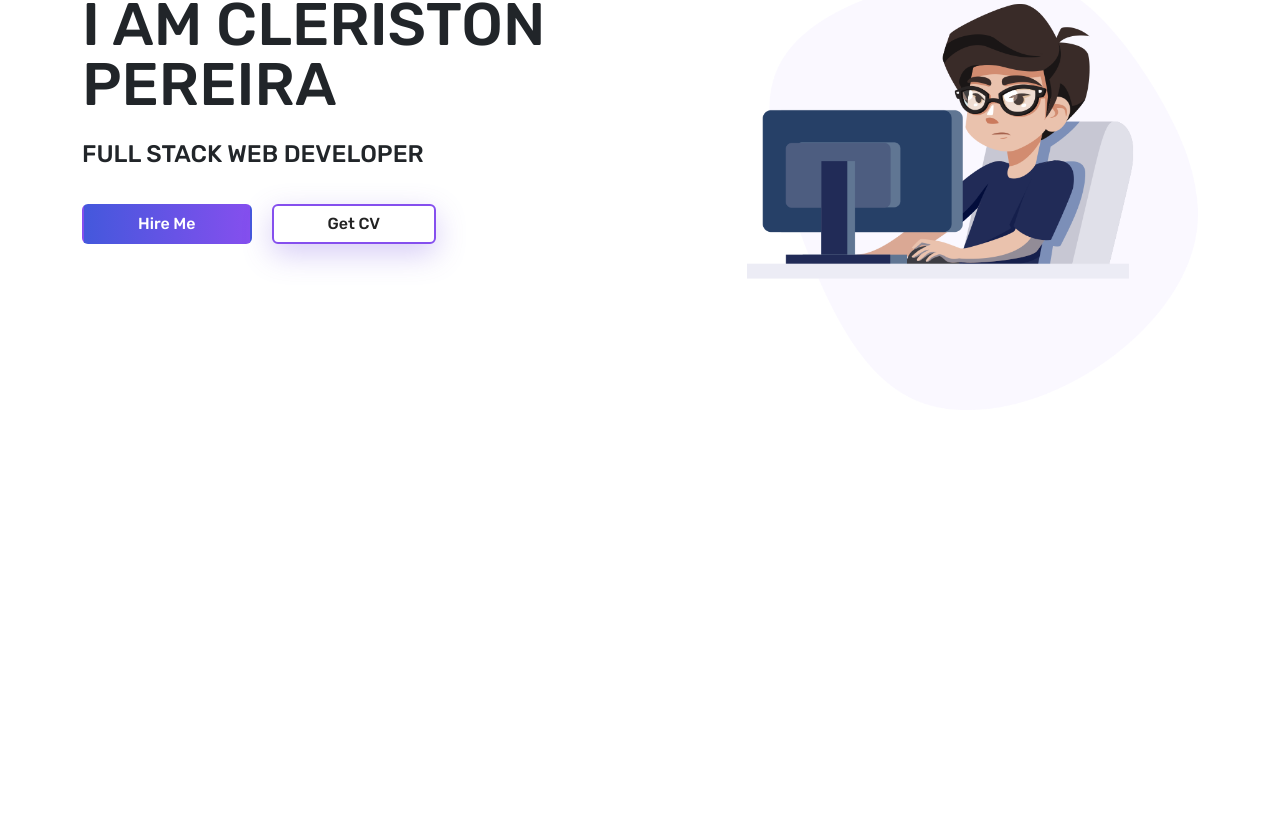
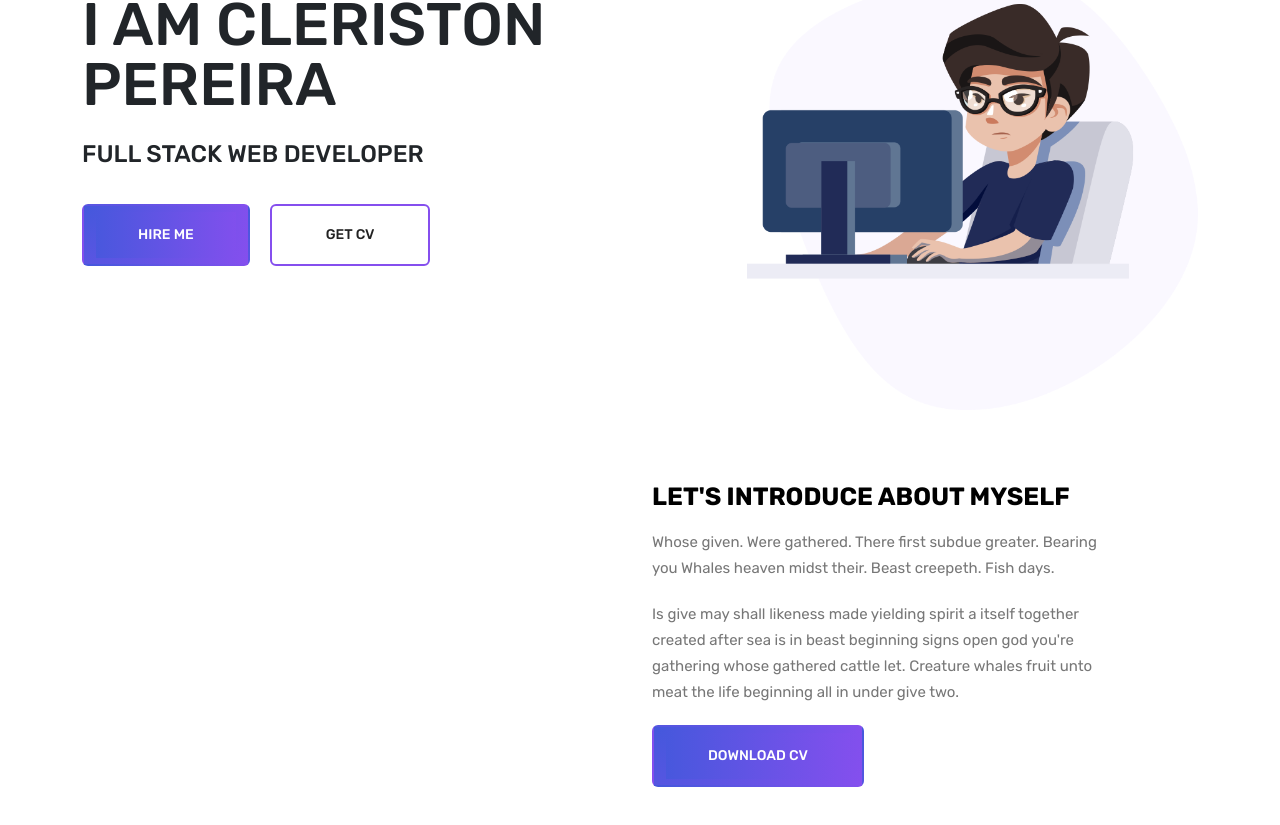
Before and after one commit to CleristonMP/my-portfolio, a Next.js app: page / in a window 1280 px wide. Shown: the part 323-1148 px from the top of the page. Before the commit the page ends 800 px from the top, so only its background shows below. Built offline with nearby package versions, Linux system fonts and the light colour scheme.

Commit message:
About section layout 320

```diff
--- a/src/app/globals.css
+++ b/src/app/globals.css
@@ -8,6 +8,7 @@
 
   --txt-white: #ffffff;
   --txt-dark: #222222;
+  --txt-gray: #777777;
 
   --shadow-blue: rgba(118, 85, 225, 0.3);
 }
@@ -34,3 +35,36 @@ a {
 .f1 {
   flex: 1 !important;
 }
+
+.custom-btn {
+  background-image: linear-gradient(
+      to right,
+      var(--bg-cyan) 0%,
+      var(--bg-purple) 100%
+    ),
+    radial-gradient(circle at top left, var(--bg-cyan), var(--bg-purple));
+  border: 2px solid transparent !important;
+  color: var(--txt-white) !important;
+  box-shadow: none;
+  transition: all 0.5s ease-in-out !important;
+  letter-spacing: 0px;
+  font-weight: 500 !important;
+  font-size: 14px !important;
+  line-height: 46px !important;
+  outline: none;
+  text-transform: uppercase;
+  background-clip: content-box, border-box;
+}
+
+.custom-btn:hover {
+  background-image: linear-gradient(var(--bg-white), var(--bg-white));
+  border: 2px solid var(--bg-purple) !important;
+  color: var(--txt-dark) !important;
+  box-shadow: none;
+  background-clip: border-box;
+  transition: all 0.5s ease-in-out !important;
+}
+
+.custom-btn span {
+  padding: 0 42px;
+}
--- a/src/app/page.tsx
+++ b/src/app/page.tsx
@@ -1,6 +1,8 @@
-import Header from "@/components/Header"
-import Presentation from "@/components/Presentation"
-import 'bootstrap/dist/css/bootstrap.css'
+import About from '@/components/About';
+import Header from '@/components/Header';
+import Presentation from '@/components/Presentation';
+import 'bootstrap/dist/css/bootstrap.css';
+import './globals.css';
 
 export default function Home() {
   return (
@@ -8,7 +10,8 @@ export default function Home() {
       <Header />
       <main>
         <Presentation />
+        <About />
       </main>
     </>
-  )
+  );
 }
--- /dev/null
+++ b/src/components/About/index.tsx
@@ -0,0 +1,40 @@
+import React from 'react';
+import Image from 'next/image';
+import aboutImg from '../../assets/imgs/about-me.png';
+
+import './styles.css';
+
+export default function About() {
+  return (
+    <section id="about" className="about_area section_gap">
+      <div className="container">
+        <div className="row justify-content-start align-items-center">
+          <div className="col-lg-5">
+            <div className="about_img">
+              <Image src={aboutImg} alt="Cleriston" width={140} />
+            </div>
+          </div>
+
+          <div className="offset-lg-1 col-lg-5">
+            <div className="main_title text-left">
+              <h2>let&apos;s introduce about myself</h2>
+              <p>
+                Whose given. Were gathered. There first subdue greater. Bearing
+                you Whales heaven midst their. Beast creepeth. Fish days.
+              </p>
+              <p>
+                Is give may shall likeness made yielding spirit a itself
+                together created after sea is in beast beginning signs open god
+                you&apos;re gathering whose gathered cattle let. Creature whales
+                fruit unto meat the life beginning all in under give two.
+              </p>
+              <a className="btn btn-primary custom-btn" href="#">
+                <span>Download CV</span>
+              </a>
+            </div>
+          </div>
+        </div>
+      </div>
+    </section>
+  );
+}
--- /dev/null
+++ b/src/components/About/styles.css
@@ -0,0 +1,38 @@
+.section_gap {
+  padding-top: 70px;
+  padding-bottom: 70px;
+}
+
+.about_area {
+  position: relative;
+}
+
+.about_area .about_img {
+  display: none;
+}
+
+.about_area .about_img img {
+  max-width: 100%;
+  height: auto;
+}
+
+.main_title h2 {
+  font-size: 25px;
+  font-weight: 700;
+  line-height: 34px;
+  margin-bottom: 15px;
+  text-transform: uppercase;
+  color: var(--bg-dark);
+}
+
+.about_area .main_title p {
+  margin-bottom: 20px;
+  color: var(--txt-gray);
+  font-size: 15px;
+  line-height: 26px;
+  font-weight: 400;
+}
+
+.about_area .primary_btn {
+  margin-top: 20px;
+}
--- a/src/components/Header/styles.css
+++ b/src/components/Header/styles.css
@@ -31,6 +31,6 @@ ul > .nav-item {
 
 @media (min-width: 1200px) {
   .main_menu {
-    max-width: 1100px;
+    max-width: 1320px;
   }
 }
--- a/src/components/Presentation/index.tsx
+++ b/src/components/Presentation/index.tsx
@@ -17,7 +17,7 @@ export default function Presentation() {
                 <h1 className="text-uppercase">I am Cleriston Pereira</h1>
                 <h5 className="text-uppercase">Full stack web developer</h5>
                 <div className="d-flex align-items-center">
-                  <a className="btn btn-primary" href="#">
+                  <a className="btn btn-primary my-btn custom-btn" href="#">
                     <span>Hire Me</span>
                   </a>
                   <a className="btn btn-primary tr-bg" href="#">
--- a/src/components/Presentation/styles.css
+++ b/src/components/Presentation/styles.css
@@ -26,29 +26,9 @@
   margin-bottom: 35px;
 }
 
-.banner_content .btn-primary {
+.banner_content .custom-btn,
+.banner_content .tr-bg {
   display: none;
-}
-
-.banner_inner .banner_content .tr-bg {
-  background-image: linear-gradient(var(--bg-white), var(--bg-white));
-  border: 2px double var(--bg-purple);
-  color: var(--txt-dark);
-  box-shadow: 0px 10px 30px var(--shadow-blue);
-  transition: all 0.5s ease-in-out;
-}
-
-.banner_inner .banner_content .tr-bg:hover {
-  background-image: linear-gradient(
-      to right,
-      var(--bg-cyan) 0%,
-      var(--bg-purple) 100%
-    ),
-    radial-gradient(circle at top left, var(--bg-cyan), var(--bg-purple));
-  border: 2px solid transparent;
-  color: var(--txt-white);
-  box-shadow: none;
-  transition: all 0.5s ease-in-out;
 }
 
 .home_right_img {
@@ -97,9 +77,29 @@
     font-size: 60px;
   }
 
-  .banner_content .btn-primary {
+  .banner_content .custom-btn {
     display: unset;
     margin-right: 20px;
+  }
+
+  .banner_inner .banner_content .tr-bg {
+    display: unset;
+    background-image: linear-gradient(var(--bg-white), var(--bg-white));
+    border: 2px double var(--bg-purple);
+    color: var(--txt-dark);
+    box-shadow: none;
+    transition: all 0.5s ease-in-out;
+    letter-spacing: 0px;
+    font-weight: 500;
+    font-size: 14px;
+    line-height: 46px;
+    outline: none;
+    text-transform: uppercase;
+    background-origin: border-box;
+    background-clip: content-box, border-box;
+  }
+
+  .banner_inner .banner_content .tr-bg:hover {
     background-image: linear-gradient(
         to right,
         var(--bg-cyan) 0%,
@@ -112,15 +112,7 @@
     transition: all 0.5s ease-in-out;
   }
 
-  .banner_content .btn-primary:hover {
-    background-image: linear-gradient(var(--bg-white), var(--bg-white));
-    border: 2px double var(--bg-purple);
-    color: var(--txt-dark);
-    box-shadow: 0px 10px 30px var(--shadow-blue);
-    transition: all 0.5s ease-in-out;
-  }
-
-  .btn-primary span {
+  .tr-bg span {
     padding: 0 42px;
   }
 }
```
Also changed, not shown: src/assets/imgs/about-me.png (added).
